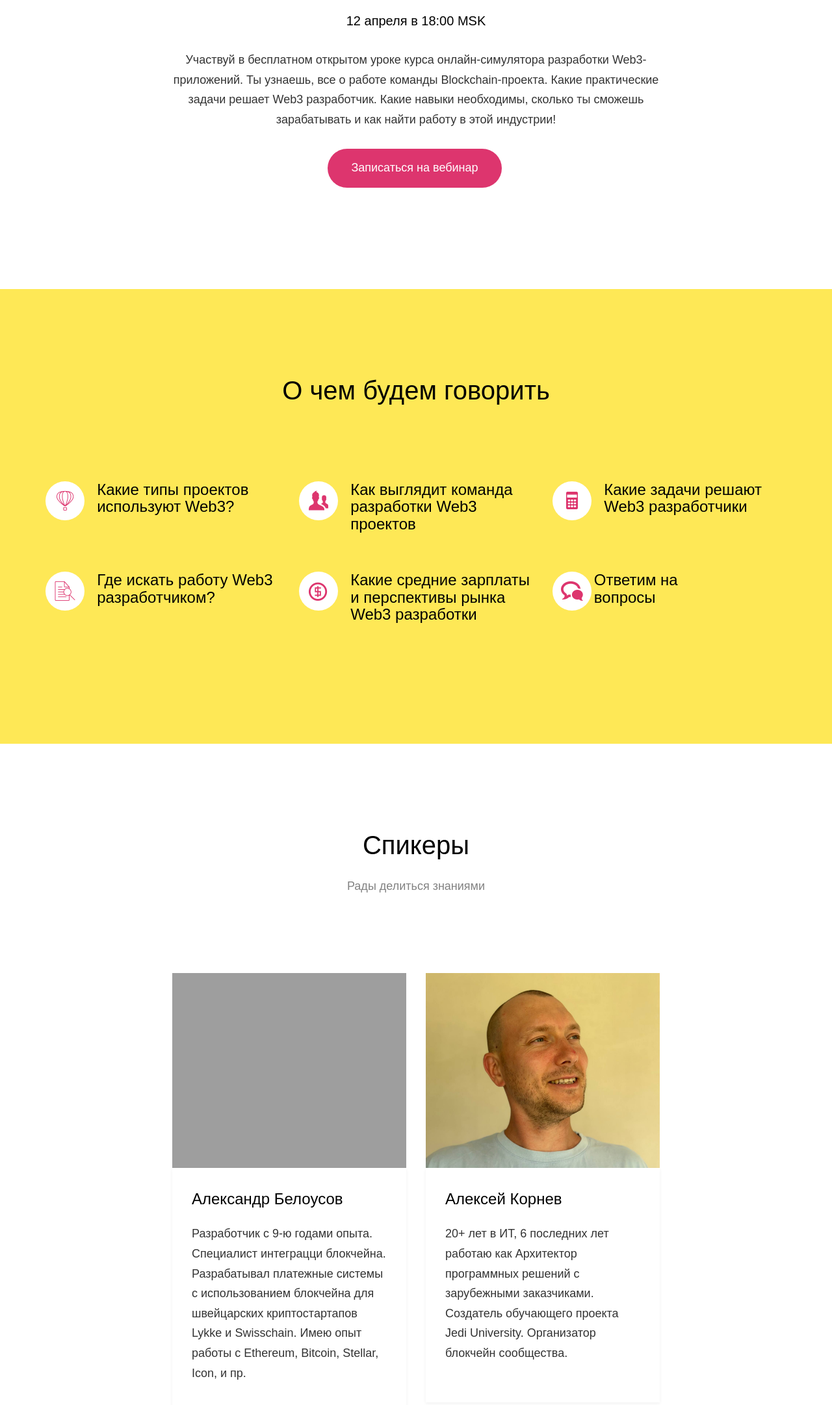
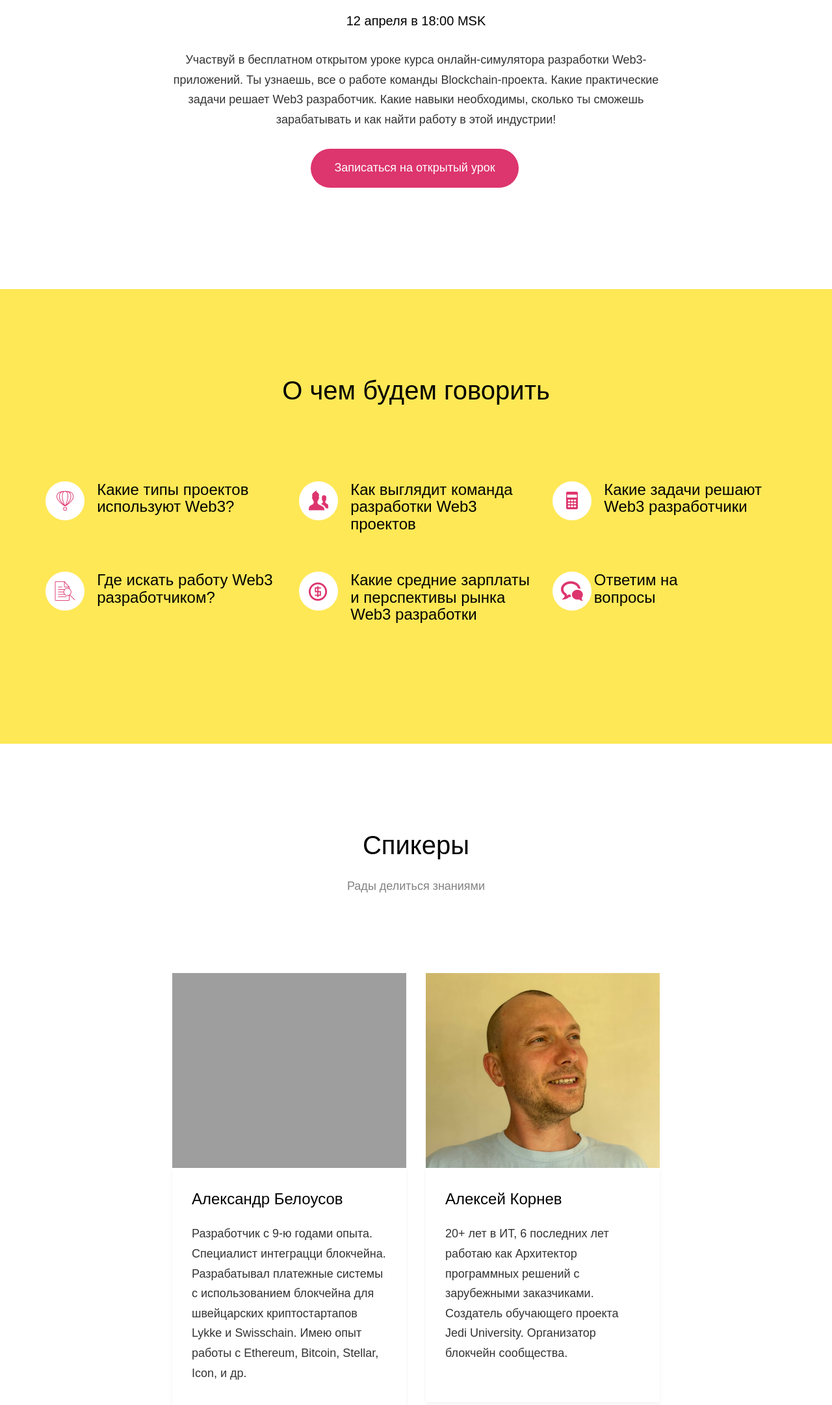
Before and after one commit to dAppAdventure/dAppAdventure.github.io, a plain HTML site: page webinar1204.html in a window 1280 px wide. Shown: the part 455-2618 px from the top of the page at 65% size. Drawn offline with Linux system fonts and the light colour scheme; grey boxes are pictures that could not be loaded; files whose address does not match are found by name.

Commit message:
Update webinar1204.html

```diff
--- a/webinar1204.html
+++ b/webinar1204.html
@@ -98,7 +98,7 @@
 								<p>Участвуй в бесплатном открытом уроке курса онлайн-симулятора разработки Web3-приложений.
 									Ты узнаешь, все о работе команды Blockchain-проекта. Какие практические задачи решает Web3 разработчик.
 									Какие навыки необходимы, сколько ты сможешь зарабатывать и как найти работу в этой индустрии!</p>
-								<p><a class="btn btn-primary btn-lg btn-demo" href="https://t.me/dAppAdventureBot" target="_blank"></i>Записаться на вебинар</a></p>
+								<p><a class="btn btn-primary btn-lg btn-demo" href="https://t.me/dAppAdventureBot" target="_blank"></i>Записаться на открытый урок</a></p>
 							</div>
 						</div>
 					</div>
@@ -199,7 +199,7 @@
 								<p>Разработчик с 9-ю годами опыта. Специалист интеграцци блокчейна.
 								   Разрабатывал платежные системы с использованием блокчейна
 								   для швейцарских криптостартапов Lykke и Swisschain.
-								   Имею опыт работы с Ethereum, Bitcoin, Stellar, Icon, и пр.
+								   Имею опыт работы с Ethereum, Bitcoin, Stellar, Icon, и др.
 								</p>
 							</div>
 						</div>
```
